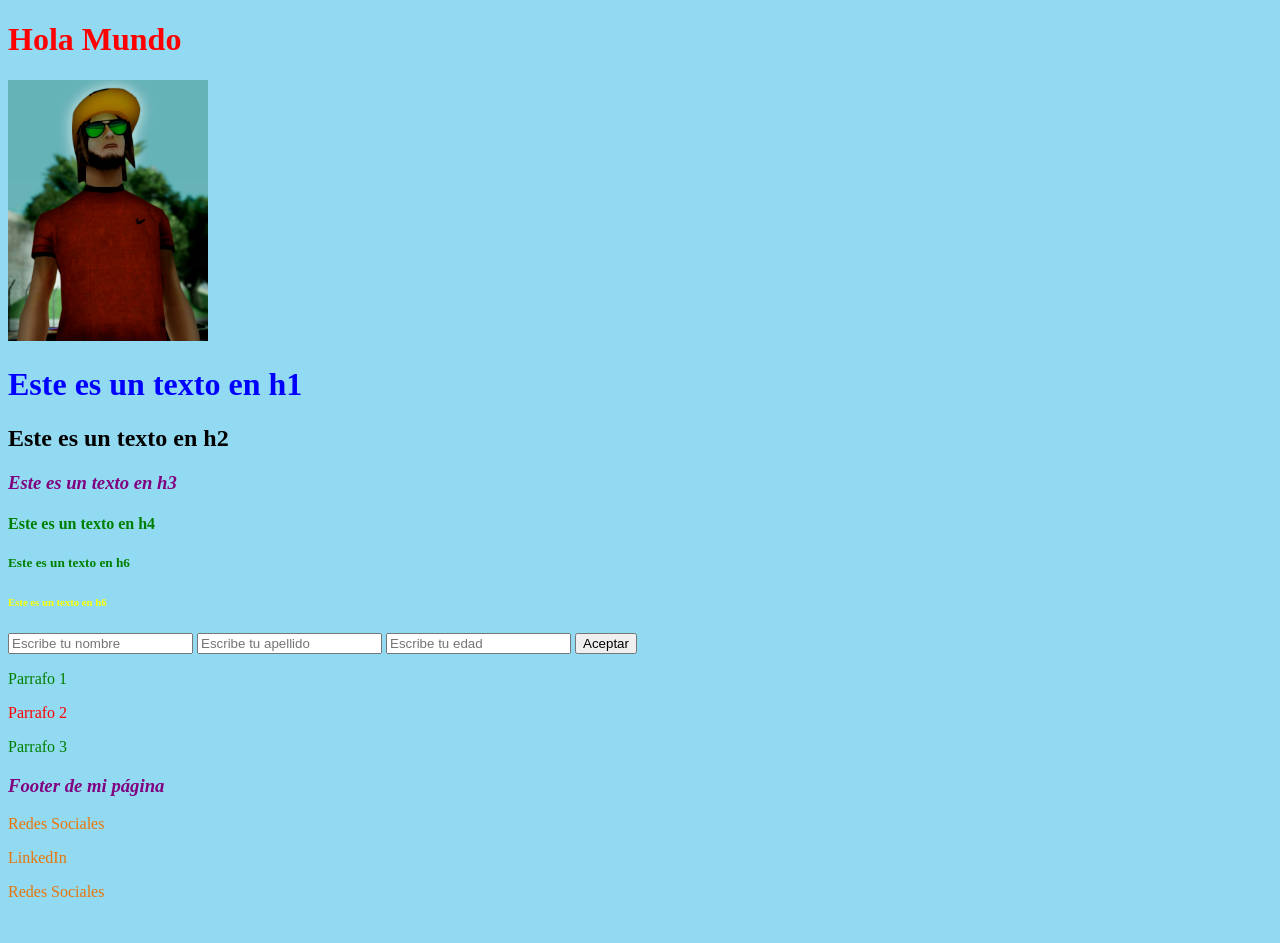
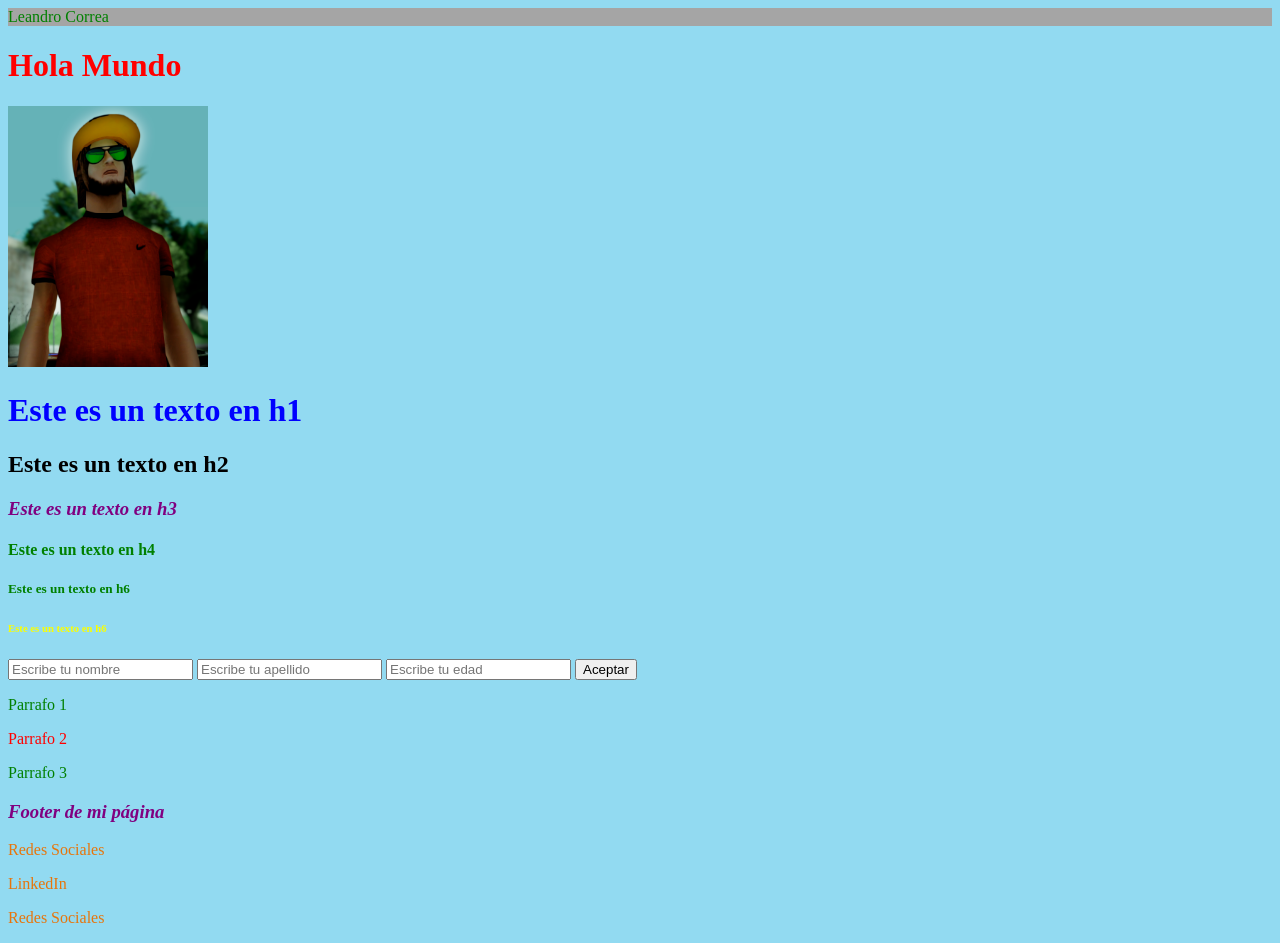
Before and after one commit to Salchy/introduccion-web, a plain HTML site: page index.html in a window 1280 px wide. Before the commit the page ends 917 px from the top, so only its background shows below. Drawn offline with Linux system fonts and the light colour scheme.

Commit message:
Algunas mejoras

```diff
--- a/index.html
+++ b/index.html
@@ -28,6 +28,11 @@
 			}
 		</style>
 	</head>
+	<header>
+		<nav>
+			Leandro Correa
+		</nav>
+	</header>
 	<body style="color:green ; background-color: rgb(146, 218, 241)">
 		<h1 style="color:rgb(255, 0, 0)">Hola Mundo</h1>
 		<img src="Salchy.png" width="200px" alt="salchy">
--- a/style.css
+++ b/style.css
@@ -1,3 +1,7 @@
 h6 {
     color:rgb(251, 255, 0)
 }
+
+header {
+    background-color: rgb(165, 165, 165);
+}
```
